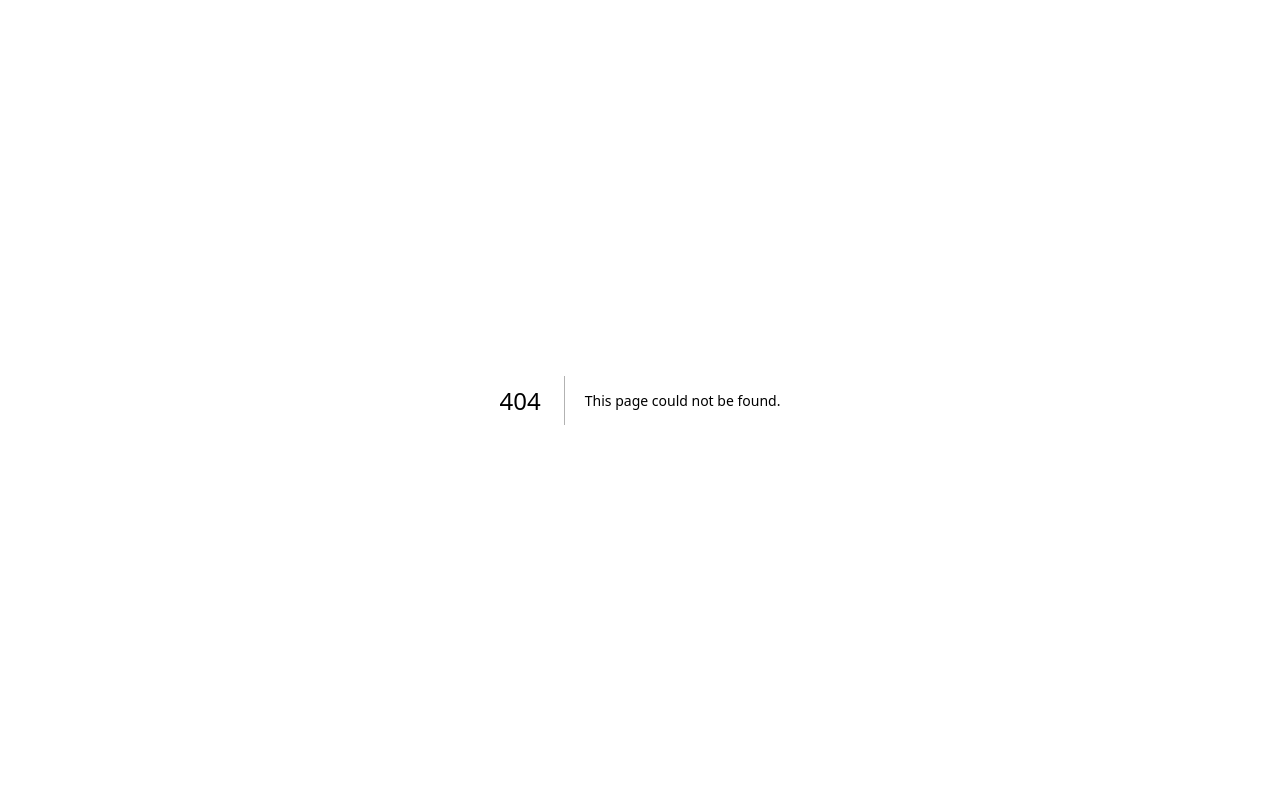
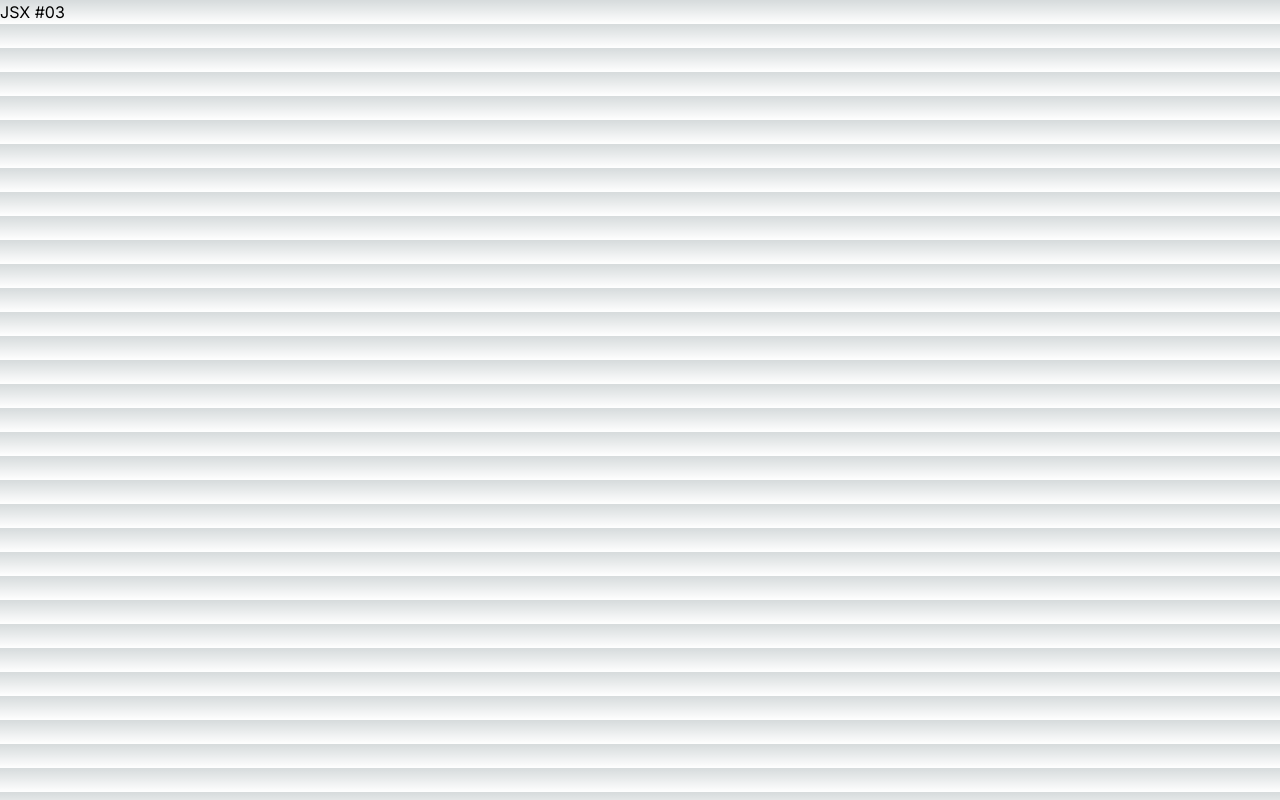
Before and after one commit to DevDaniloFerrari/exercicios-nextjs, a Next.js app: page /basicos/jsx3 in a window 1280 px wide. Before the commit this address had no page. Built offline with nearby package versions, Linux system fonts and the light colour scheme.

Commit message:
exemplo jsx 3

```diff
--- /dev/null
+++ b/app/basicos/jsx3/page.jsx
@@ -0,0 +1,7 @@
+export default function jsx3(){
+    return (
+        <div>
+            <h1 className="teste">JSX #03</h1>
+        </div>
+    )
+}
```
